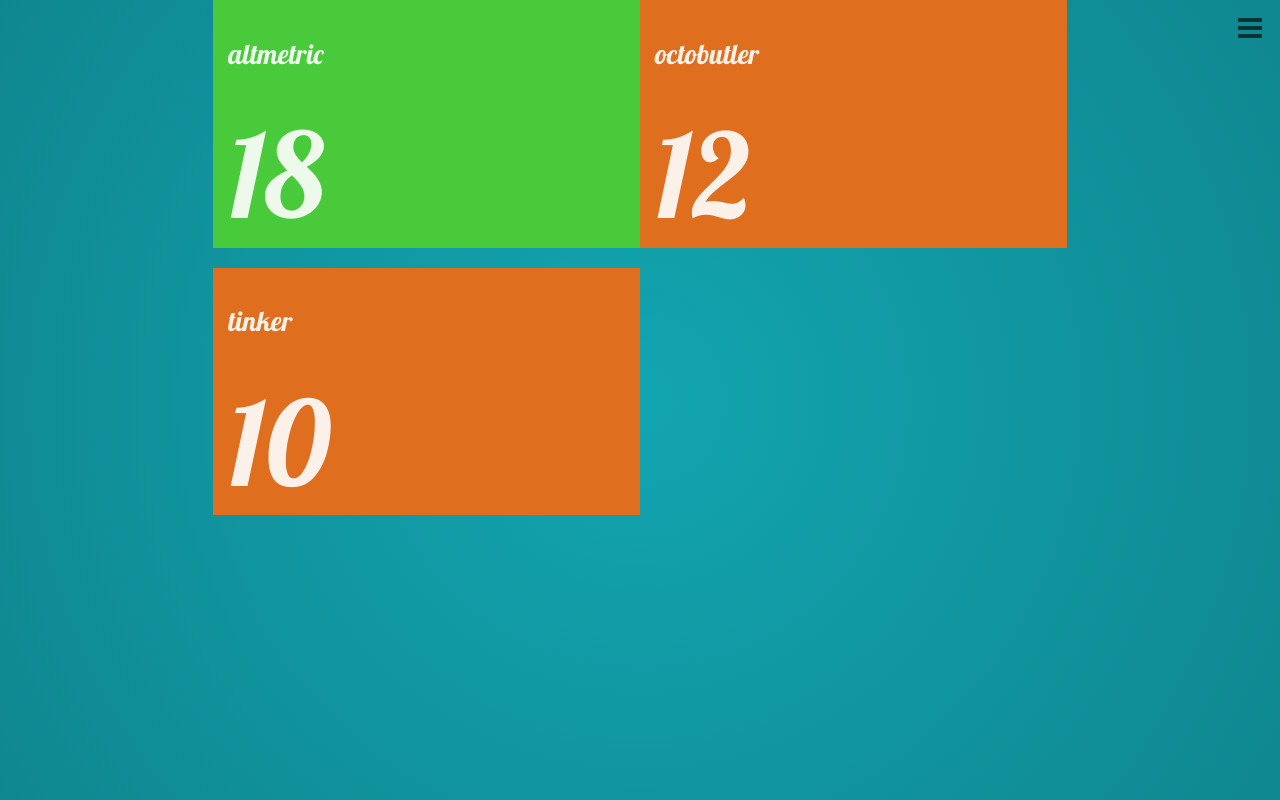
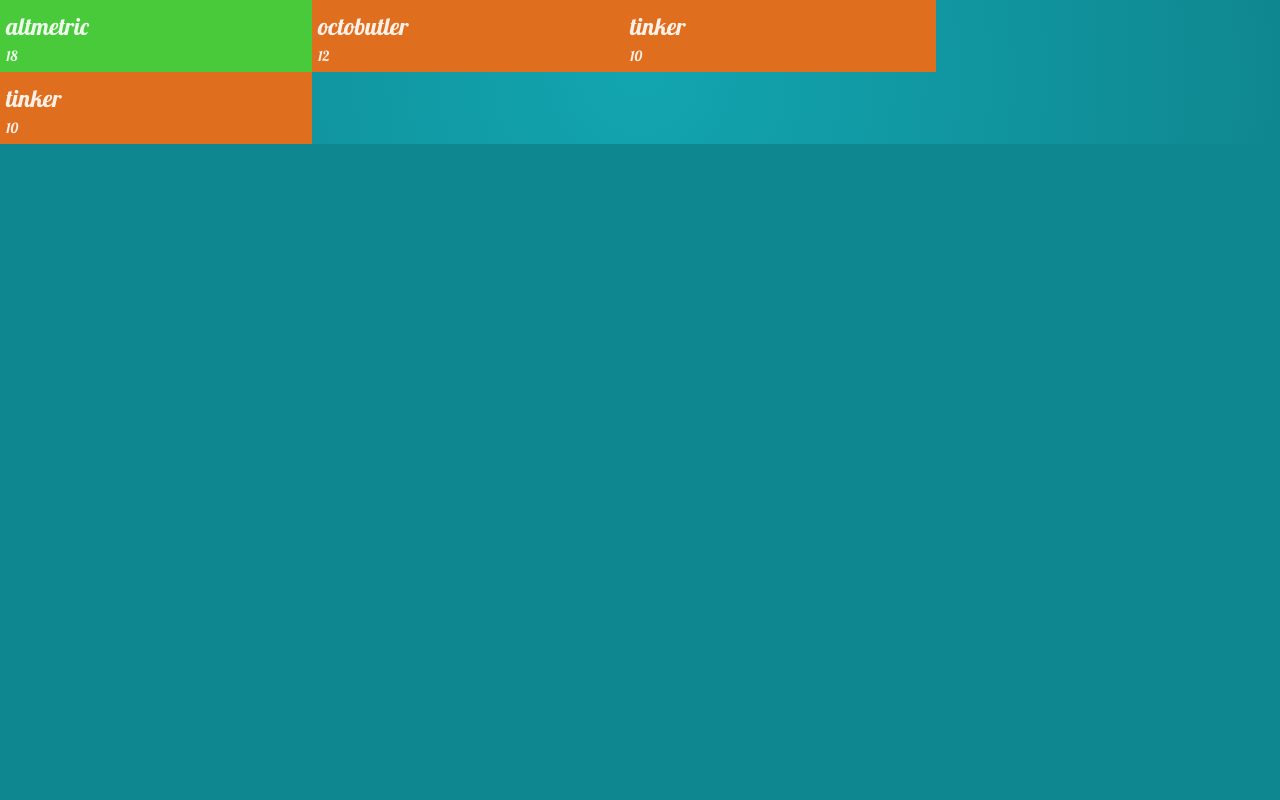
Before and after one commit to wjlroe/cersei, a plain HTML site: page public/index.html in a window 1280 px wide. Drawn offline with nearby package versions, Linux system fonts and the light colour scheme.

Commit message:
Simplify the CSS but still doesn't work

```diff
--- a/public/css/cersei.css
+++ b/public/css/cersei.css
@@ -3,6 +3,24 @@
 /*     line-height: 1em; */
 /* }; */
 
-section.wrapper {
-    padding: 0px;
+div[class*="span"] {
+    margin: 0;
+    padding: 5px;
 }
+
+.row {
+    margin: 0;
+}
+
+.twoup {
+    height: 50%;
+    min-height: 50%;
+    margin: auto;
+}
+
+body {
+    height: 100%;
+    min-height: 100%;
+    margin: 0;
+    padding: 0;
+}
--- a/public/index.html
+++ b/public/index.html
@@ -11,9 +11,7 @@
     <link rel="stylesheet" href="/css/bootstrap-responsive.css">
     <link rel="stylesheet" href="/css/amelia.bootstrap.min.css">
     <link rel="stylesheet" href="/css/cersei.css">
-    <link rel="stylesheet" href="/css/GGS.css">
 
-    <script type="text/javascript" src="/js/GGS.js"></script>
     <script type="text/javascript" src="/js/knockout-2.1.0.js"></script>
     <script type="text/javascript" src="/js/websocket.js"></script>
     <!--
@@ -25,27 +23,25 @@
 		<![endif]-->
   </head>
   <body lang="en">
-
-    <article id="twoway" class="builds">
-      <section id="build1" class="wrapper">
-        <div class="alert alert-success">
+    <div class="row twoup">
+      <div class="alert alert-success span4">
         <h2>altmetric</h2>
         <h4 class="gigantic">18</h4>
       </div>
-      </section>
-      <section id="build2" class="wrapper">
-        <div class="alert alert-failure">
+      <div class="alert alert-failure span4">
         <h2>octobutler</h2>
         <h4 class="gigantic">12</h4>
       </div>
-      </section>
-      <section id="build3" class="wrapper">
-        <div class="alert alert-failure">
+      <div class="alert alert-failure span4">
         <h2>tinker</h2>
         <h4 class="gigantic">10</h4>
       </div>
-      </section>
-    </article>
-
+    </div>
+    <div class="row twoup">
+      <div class="alert alert-failure span4">
+        <h2>tinker</h2>
+        <h4 class="gigantic">10</h4>
+      </div>
+    </div>
   </body>
 </html>
```
Lines whose indentation alone changed are shown as unchanged.
